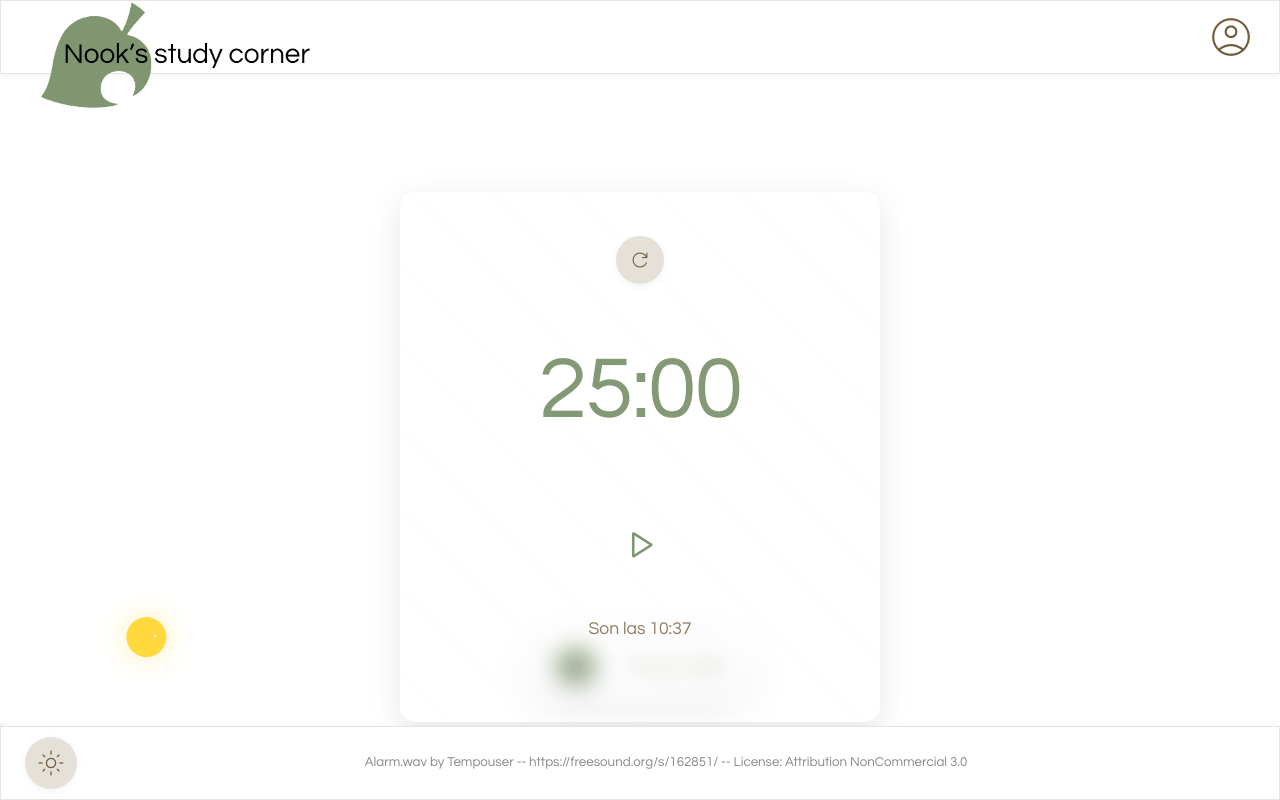
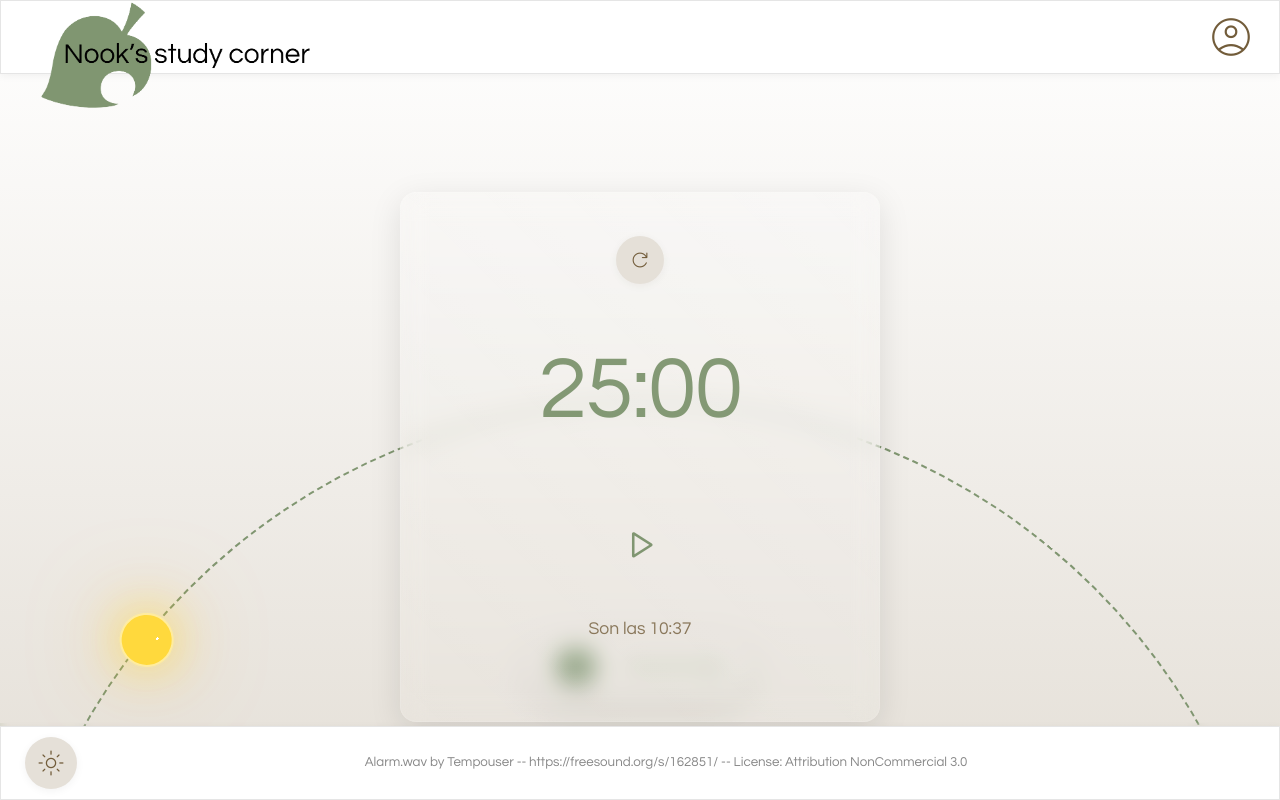
Before and after one commit to arantxaMain/nooks-study-corner-3.0, a React (Vite) app in the folder frontend/: page / in a window 1280 px wide. Built offline with nearby package versions, Linux system fonts and the light colour scheme.

Commit message:
ajustes de diseño 5

```diff
--- a/frontend/src/styles/components/DayNightCycle.css
+++ b/frontend/src/styles/components/DayNightCycle.css
@@ -17,7 +17,7 @@
   transform-origin: center;
   transform: translate(-50%, -50%);
   transition: transform 1s linear;
-  border: 2px solid rgba(255, 255, 255, 0.2);
+  border: 2px dashed var(--component);
   border-radius: 50%;
 }
 
@@ -29,17 +29,20 @@
 
 .sun, .moon {
   position: absolute;
-  width: 40px;
-  height: 40px;
+  width: 50px;
+  height: 50px;
   border-radius: 50%;
   transition: transform 0.3s ease;
 }
 
 .sun {
   background: #FFD93D;
-  box-shadow: 0 0 30px rgba(255, 217, 61, 0.4);
-  left: -20px;
-  top: calc(50% - 20px);
+  /* Ajustamos la sombra para que sea más visible en tema claro */
+  box-shadow: 0 0 50px rgba(255, 217, 61, 0.8), 0 0 100px rgba(255, 165, 0, 0.4);
+  /* Añadimos un borde sutil */
+  border: 2px solid rgba(255, 255, 255, 0.5);
+  left: -25px;
+  top: calc(50% - 25px);
 }
 
 .sun::before {
@@ -53,9 +56,10 @@
 
 .moon {
   background: #E8E8E8;
-  box-shadow: 0 0 20px rgba(232, 232, 232, 0.4);
-  right: -20px;
-  top: calc(50% - 20px);
+  /* Ajustamos la sombra para que sea más visible en tema claro */
+  box-shadow: 0 0 40px rgba(232, 232, 232, 0.8), 0 0 80px rgba(255, 255, 255, 0.5);
+  right: -25px;
+  top: calc(50% - 25px);
 }
 
 .moon::before {
--- a/frontend/src/styles/index.css
+++ b/frontend/src/styles/index.css
@@ -55,6 +55,8 @@
   --border-color: rgba(0, 0, 0, 0.1);
   --card-bg: #ffffff;
   --hover-bg: rgba(128, 150, 113, 0.1);
+  /* Nuevo gradiente para tema claro */
+  --bg-gradient: linear-gradient(180deg, #ffffff 0%, var(--almond) 100%);
 }
 
 /* Tema oscuro */
@@ -71,6 +73,8 @@
   --border-color: rgba(255, 255, 255, 0.1);
   --card-bg: #2a2a2a;
   --hover-bg: rgba(128, 150, 113, 0.1);
+  /* Nuevo gradiente para tema oscuro */
+  --bg-gradient: linear-gradient(180deg, #121212 0%, #2a2a2a 100%);
 }
 
 /* Estilos base */
@@ -79,9 +83,10 @@ body {
   min-width: 320px;
   min-height: 100vh;
   color: var(--text-color);
-  background-color: var(--bg-color);
+  background: var(--bg-gradient);
   font-size: 16px;
   overflow-x: hidden;
+  transition: background 0.5s ease;
 }
 
 /* Header y Footer compartidos */
```
